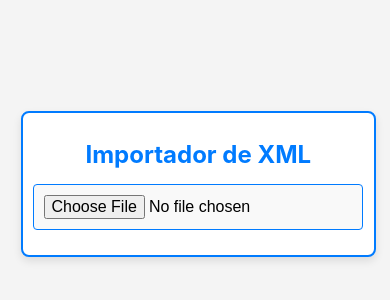
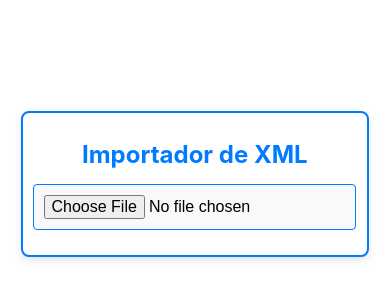
Before and after one commit to hugorti/gerador-etiqueta-por-xml, a React (Create React App) app: page / in a window 390 px wide. Shown: the part 238-538 px from the top of the page. Built offline with nearby package versions, Linux system fonts and the light colour scheme.

Commit message:
tema branco

```diff
--- a/src/index.css
+++ b/src/index.css
@@ -1,4 +1,17 @@
 /* Estilos gerais */
+@media (prefers-color-scheme: dark) {
+  body {
+    background-color: #ffffff; /* Cor de fundo branca no tema escuro */
+    color: black; /* Define a cor do texto para preto ou uma cor que contraste */
+  }
+
+  .container {
+    background: white; /* Garante que o fundo do container seja branco */
+  }
+
+  /* Adicione outras regras específicas que você deseja forçar no tema escuro */
+}
+
 body {
   margin: 0;
   font-family: -apple-system, BlinkMacSystemFont, 'Segoe UI', 'Roboto', 'Oxygen',
@@ -7,7 +20,7 @@ body {
   justify-content: center;
   align-items: center;
   height: 100vh;
-  background-color: #f4f4f4; /* Cor de fundo */
+  background-color:  #ffffff; /* Cor de fundo */
 }
 
 .container {
@@ -218,7 +231,7 @@ body {
 
 @media (max-width: 810px) {
   .container {
-    width: 95%;/* Ajusta a largura para dispositivos menores */
+    width: 93%;/* Ajusta a largura para dispositivos menores */
   }
 
   .logo{
```
